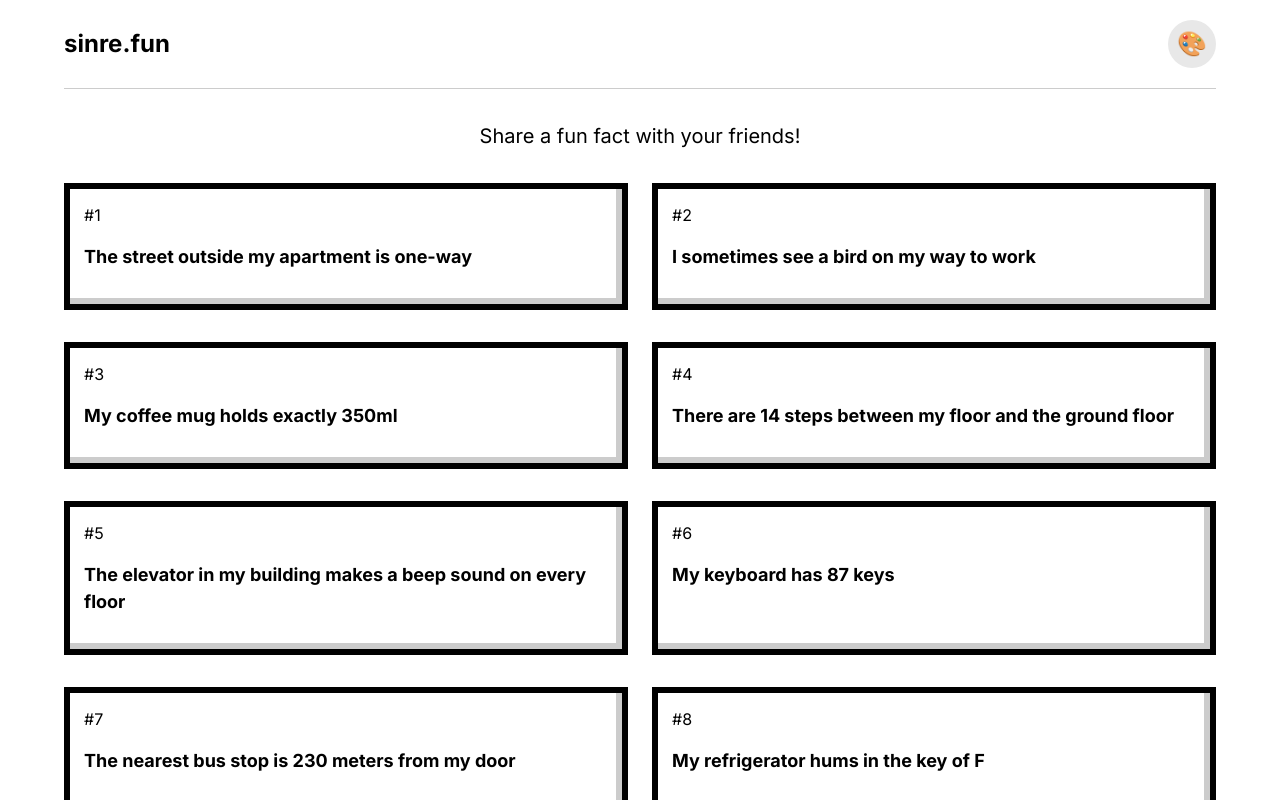
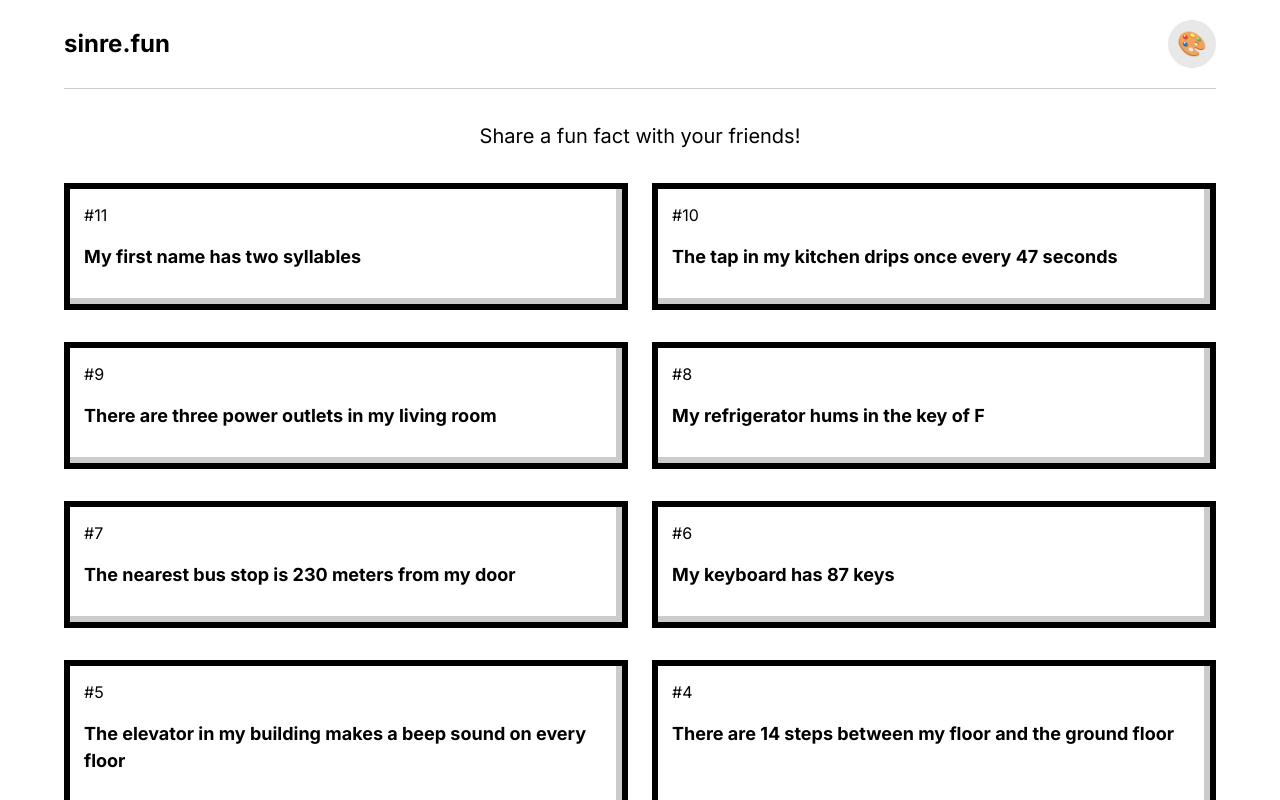
Before and after one commit to boyum/mundane-funfacts, a Next.js app: page / in a window 1280 px wide. Shown: the top 800 px of the page. Built offline with nearby package versions, Linux system fonts and the light colour scheme.

Commit message:
fix: reverse facts

```diff
--- a/app/page.tsx
+++ b/app/page.tsx
@@ -30,7 +30,7 @@ export default async function Home() {
           <p className={styles.tagline}>Share a fun fact with your friends!</p>
 
           <div className={styles.facts}>
-						{funfacts.map((fact) => (
+            {funfacts.toReversed().map((fact) => (
               <div key={fact.index} className={styles.fact}>
                 <h2 className={styles.factTitle}>#{fact.index}</h2>
                 <p className={styles.factInfo}>{fact.text}</p>
```
Lines whose indentation alone changed are shown as unchanged.
